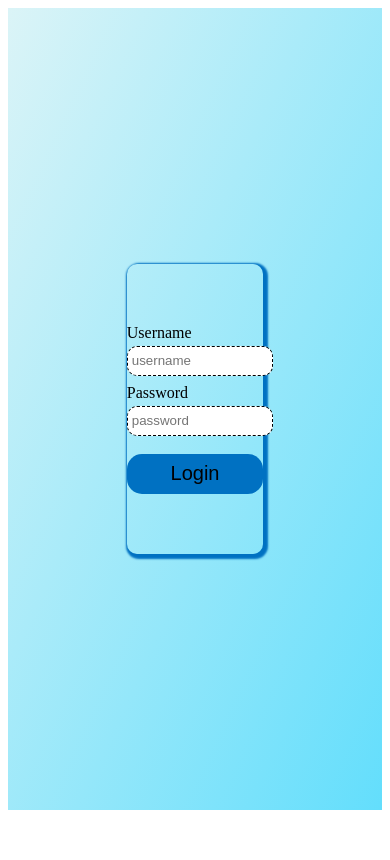
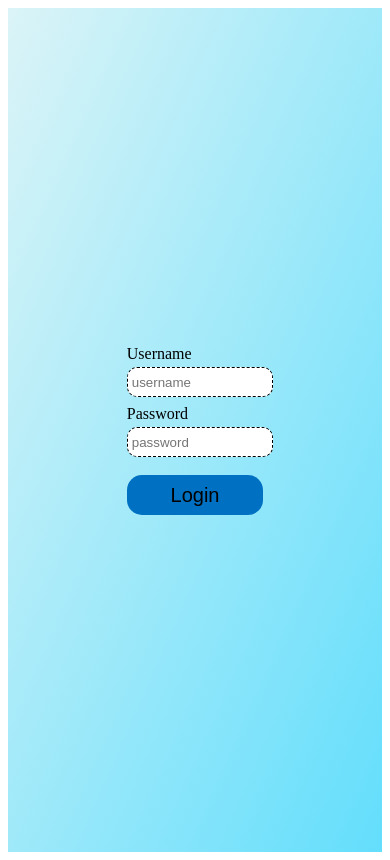
Before and after one commit to sachinsiddhu112/BookNow, a React (Create React App) app in the folder client/: page /login in a window 390 px wide. Built offline with nearby package versions, Linux system fonts and the light colour scheme.

Commit message:
complete

```diff
--- a/client/src/pages/login/Login.css
+++ b/client/src/pages/login/Login.css
@@ -82,13 +82,11 @@ cursor: pointer;
 }
 
 
-@media screen and (max-width:750px){
-    .usernameinput{
-        display: flex;
-        flex-direction: column;
+@media screen and (max-width:600px){
+    .lcontainer{
+        box-shadow: none;
     }
-    .passinput{
-        display: flex;
-        flex-direction: column;
+    .login{
+        height: 100vh;
     }
 }
--- a/client/src/pages/signup/Signup.css
+++ b/client/src/pages/signup/Signup.css
@@ -12,6 +12,7 @@
     width: 100%;
     height: 95vh;
     background: linear-gradient(to top left,#63defc,#dbf4f7);
+
 }
  .rcontainer{
      width: 100%;
@@ -85,13 +86,11 @@
  }
 
 
- @media screen and (max-width:750px){
-     .usernameinput{
-         display: flex;
-         flex-direction: column;
-     }
-     .passinput{
-         display: flex;
-         flex-direction: column;
-     }
- }
+ @media screen and (max-width:600px){
+    .rcontainer{
+        box-shadow: none;
+    }
+    .register{
+        height: 100vh;
+    }
+}
```
